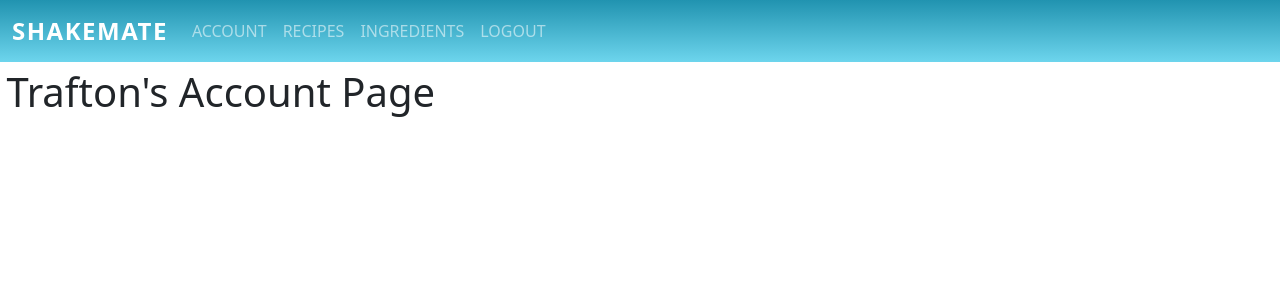
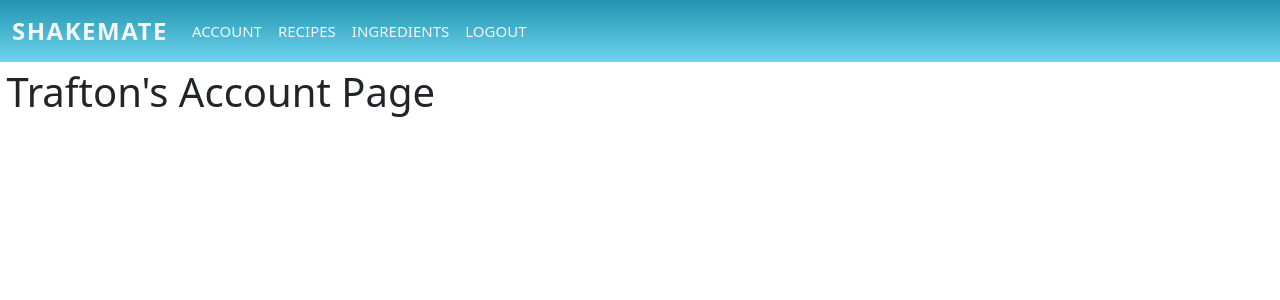
Before and after one commit to BMGordon2000/ShakeMateProject, a Flask app: page /account/ in a window 1280 px wide. Shown: the top 300 px of the page. Run offline with Flask 2, Linux system fonts and the light colour scheme; a user stored in the database is signed in.

Commit message:
made code simpler for #17

```diff
--- a/static/css/NavBarStyle.css
+++ b/static/css/NavBarStyle.css
@@ -2,7 +2,6 @@
 *{
     margin: 0px;
     padding: 0px;
-    box-sizing: border-box;
 }
 
 /* nav bar */
@@ -17,7 +16,7 @@ nav{
     letter-spacing: 1.5px;
     color: whitesmoke;
 }
-nav li a {
+.nav-item {
     font-size: 15px;
     text-transform: uppercase;
     color: whitesmoke;
--- a/templates/base.html
+++ b/templates/base.html
@@ -4,8 +4,8 @@
     <meta charset="UTF-8">
     <meta http-equiv="X-UA-Compatible" content="IE=edge">
     <meta name="viewport" content="width=device-width, initial-scale=1.0">
+    <link href="https://cdn.jsdelivr.net/npm/bootstrap@5.2.2/dist/css/bootstrap.min.css" rel="stylesheet" integrity="sha384-Zenh87qX5JnK2Jl0vWa8Ck2rdkQ2Bzep5IDxbcnCeuOxjzrPF/et3URy9Bv1WTRi" crossorigin="anonymous">
     <link rel="stylesheet" href={{ url_for('static', filename='css/NavBarStyle.css') }} type="text/css"/>
-    <link href="https://cdn.jsdelivr.net/npm/bootstrap@5.2.2/dist/css/bootstrap.min.css" rel="stylesheet" integrity="sha384-Zenh87qX5JnK2Jl0vWa8Ck2rdkQ2Bzep5IDxbcnCeuOxjzrPF/et3URy9Bv1WTRi" crossorigin="anonymous">
 
     <nav class="navbar navbar-expand-lg navbar-dark">
       <div class="container-fluid">
@@ -14,25 +14,20 @@
         <span class="navbar-toggler-icon"></span>
       </button>
 
-      <div class="collapse navbar-collapse" id="navbarNav">
-        <ul class="navbar-nav me-auto">
-          <li class="nav-item"><a class="nav-link" href="/account">Account</a></li>
-          <li class="nav-item"><a class="nav-link" href="/recipes">Recipes</a></li>
-          <li class="nav-item"><a class="nav-link" href="/ingredients">Ingredients</a></li>
-          <li class="nav-item"><a class="nav-link" href={{ url_for('authentication.logout') }}>Logout</a></li>
-        </ul>
+      <div class="collapse navbar-collapse" id="navbar">
+        <div class="navbar-nav">
+          <a class="nav-item nav-link" href="/account">Account</a>
+          <a class="nav-item nav-link" href="/recipes">Recipes</a>
+          <a class="nav-item nav-link" href="/ingredients">Ingredients</a>
+          <a class="nav-item nav-link" href={{ url_for('authentication.logout') }}>Logout</a>
+        </div>
       </div>
       </div>
     </nav>
     {% block head%}{% endblock %}
+    <script src="https://cdn.jsdelivr.net/npm/bootstrap@5.2.2/dist/js/bootstrap.bundle.min.js" integrity="sha384-OERcA2EqjJCMA+/3y+gxIOqMEjwtxJY7qPCqsdltbNJuaOe923+mo//f6V8Qbsw3" crossorigin="anonymous"></script>
 </head>
 <body>
     {% block body %}{% endblock %}
 </body>
-
-<!-- Bootstrap jQuery, Popper.js, getbootstrap.com plugins -->
-<script src="https://cdn.jsdelivr.net/npm/bootstrap@5.2.2/dist/js/bootstrap.bundle.min.js" integrity="sha384-OERcA2EqjJCMA+/3y+gxIOqMEjwtxJY7qPCqsdltbNJuaOe923+mo//f6V8Qbsw3" crossorigin="anonymous"></script>
-<script src="https://cdn.jsdelivr.net/npm/@popperjs/core@2.11.6/dist/umd/popper.min.js" integrity="sha384-oBqDVmMz9ATKxIep9tiCxS/Z9fNfEXiDAYTujMAeBAsjFuCZSmKbSSUnQlmh/jp3" crossorigin="anonymous"></script>
-<script src="https://cdn.jsdelivr.net/npm/bootstrap@5.2.2/dist/js/bootstrap.min.js" integrity="sha384-IDwe1+LCz02ROU9k972gdyvl+AESN10+x7tBKgc9I5HFtuNz0wWnPclzo6p9vxnk" crossorigin="anonymous"></script>
-
 </html>
```
